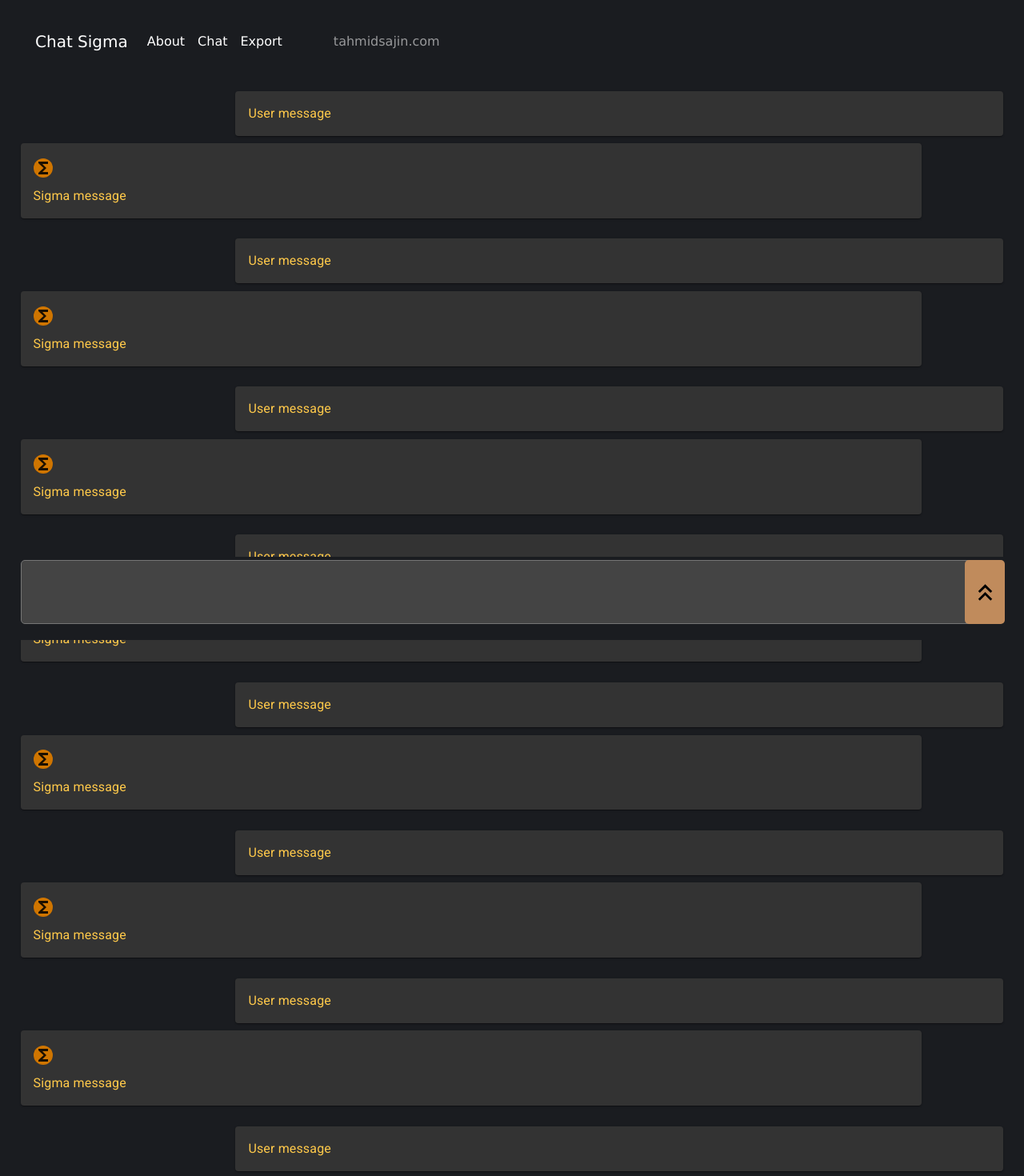
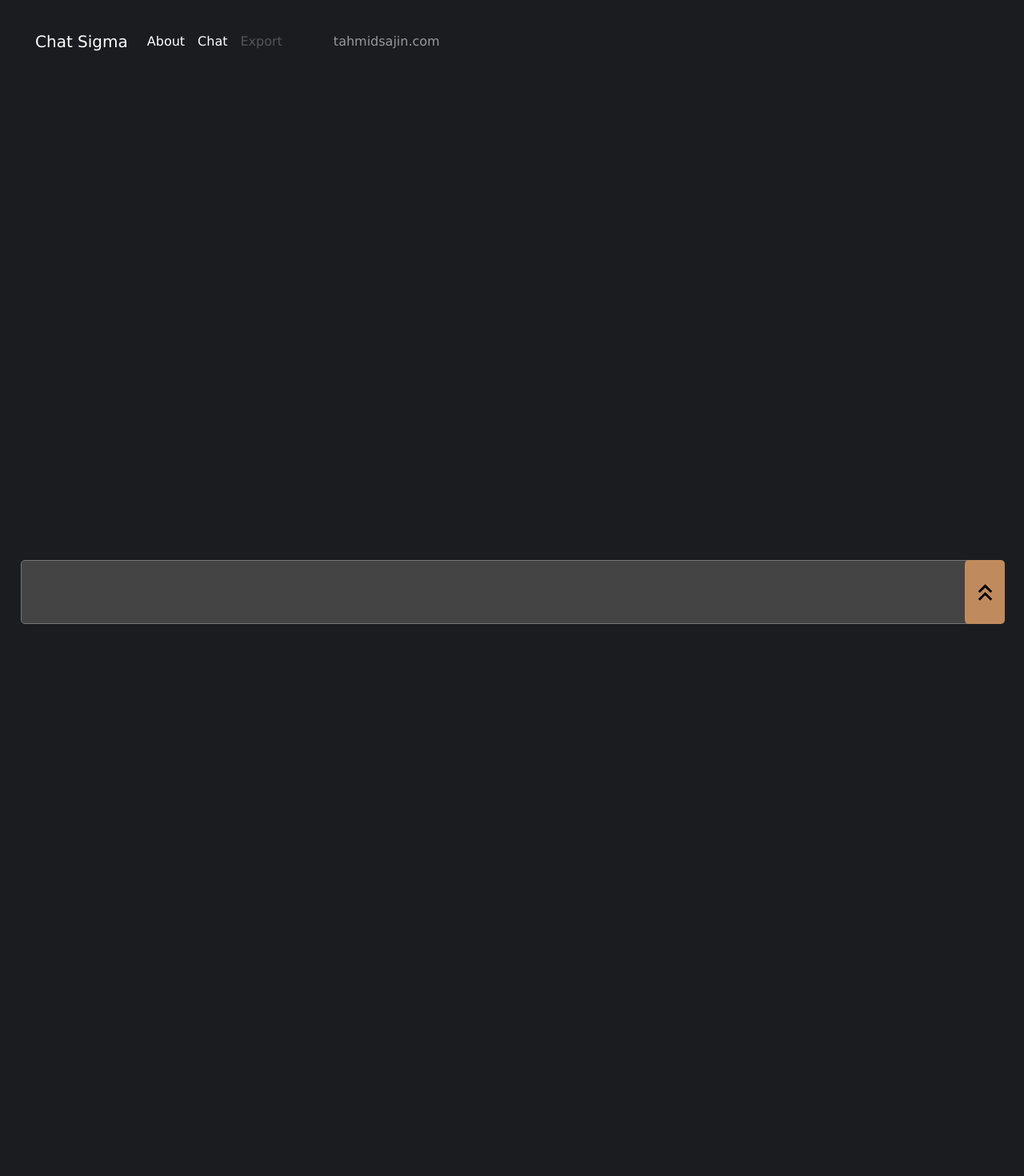
Before and after one commit to tahmid-saj/chat-sigma, a React (Create React App) app: page /chat in a window 1280 px wide. Shown: the top 1470 px of the page at 80% size. After the commit the page ends 800 px from the top, so only its background shows below. Built offline with nearby package versions, Linux system fonts and the light colour scheme.

Commit message:
chat message coupled

```diff
--- a/src/components/chat/chat-messages/chat-messages.component.jsx
+++ b/src/components/chat/chat-messages/chat-messages.component.jsx
@@ -2,18 +2,21 @@ import "./chat-messages.styles"
 import { ChatMessagesContainer } from "./chat-messages.styles"
 import { Fragment } from "react"
 import MessageCouple from "./message-couple/message-couple.component"
+import { useContext } from "react"
+import { ChatContext } from "../../../contexts/chat/chat.context"
 
 const ChatMessages = () => {
+  const { messageCouples } = useContext(ChatContext)
+
   return (
     <ChatMessagesContainer>
-      <MessageCouple></MessageCouple>
-      <MessageCouple></MessageCouple>
-      <MessageCouple></MessageCouple>
-      <MessageCouple></MessageCouple>
-      <MessageCouple></MessageCouple>
-      <MessageCouple></MessageCouple>
-      <MessageCouple></MessageCouple>
-      <MessageCouple></MessageCouple>
+      {
+        messageCouples.map((messageCouple, index) => {
+          return (
+            <MessageCouple key={ index } messageCouple={ messageCouple }></MessageCouple>
+          )
+        })
+      }
     </ChatMessagesContainer>
   )
 }
--- a/src/components/chat/chat-messages/message-couple/message-couple.component.jsx
+++ b/src/components/chat/chat-messages/message-couple/message-couple.component.jsx
@@ -3,11 +3,11 @@ import { MessageCoupleContainer } from "./message-couple.styles"
 import SigmaMessage from "../sigma-message/sigma-message.component"
 import UserMessage from "../user-message/user-message.component"
 
-const MessageCouple = () => {
+const MessageCouple = ({ messageCouple }) => {
   return (
     <MessageCoupleContainer>
-      <UserMessage></UserMessage>
-      <SigmaMessage></SigmaMessage>
+      <UserMessage userMessage={ messageCouple.userMessage }></UserMessage>
+      <SigmaMessage sigmaMessage={ messageCouple.sigmaMessage }></SigmaMessage>
     </MessageCoupleContainer>
   )
 }
--- a/src/components/chat/chat-messages/sigma-message/sigma-message.component.jsx
+++ b/src/components/chat/chat-messages/sigma-message/sigma-message.component.jsx
@@ -12,13 +12,13 @@ const paperStyles = {
   position: "relative"
 }
 
-const SigmaMessage = () => {
+const SigmaMessage = ({ sigmaMessage }) => {
   return (
     <SigmaMessageContainer>
       <SimplePaper styles={ paperStyles }>
         <FunctionsIcon sx={{ backgroundColor: COLOR_CODES.general["6"], borderRadius: "2rem",
-          margin: "0.25% 1% 1% 0%" }}/>
-        <Typography sx={{ color: COLOR_CODES.general["0"] }}>Sigma message</Typography>
+          margin: "0.25% 1% 15px 0%" }}/>
+        <Typography sx={{ color: COLOR_CODES.general["4"] }}>{ sigmaMessage }</Typography>
       </SimplePaper>
     </SigmaMessageContainer>
   )
--- a/src/components/chat/chat-messages/user-message/user-message.component.jsx
+++ b/src/components/chat/chat-messages/user-message/user-message.component.jsx
@@ -9,11 +9,11 @@ const paperStyles = {
   margin: "0.75% 2% 0.75% 23%"
 }
 
-const UserMessage = () => {
+const UserMessage = ({ userMessage }) => {
   return (
     <Fragment>
       <SimplePaper styles={ paperStyles }>
-        <Typography sx={{ color: COLOR_CODES.general["0"] }}>User message</Typography>
+        <Typography sx={{ color: COLOR_CODES.general["0"] }}>{ userMessage }</Typography>
       </SimplePaper>
     </Fragment>
   )
--- a/src/components/chat/send-message/send-message.component.jsx
+++ b/src/components/chat/send-message/send-message.component.jsx
@@ -1,6 +1,8 @@
 import { Fragment, useState } from "react"
 import "./send-message.styles.scss"
 import KeyboardDoubleArrowUpIcon from '@mui/icons-material/KeyboardDoubleArrowUp';
+import { useContext } from "react";
+import { ChatContext } from "../../../contexts/chat/chat.context";
 
 const defaultFormFields = {
   messageInput: ""
@@ -8,14 +10,15 @@ const defaultFormFields = {
 
 const SendMessage = () => {
   const [formFields, setFormFields] = useState(defaultFormFields)
+  const { getChatResponse } = useContext(ChatContext)
 
   const resetFormFields = () => {
     setFormFields(defaultFormFields)
   }
 
-  const handleSubmit = async (event) => {
+  const handleSubmit = (event) => {
     event.preventDefault()
-    alert(formFields.messageInput)
+    getChatResponse(formFields.messageInput)
 
     resetFormFields()
   }
--- a/src/components/chat/send-message/send-message.styles.scss
+++ b/src/components/chat/send-message/send-message.styles.scss
@@ -13,7 +13,7 @@
 
 .send-message-input {
   margin: 0px;
-  padding: 0px;
+  padding: 8px 50px 8px 8px;
   width: 100%;
   outline: none;
   height: 80px;
--- a/src/components/shared/navigation/navigation.component.jsx
+++ b/src/components/shared/navigation/navigation.component.jsx
@@ -21,7 +21,7 @@ const NavigationBar = () => {
             </li>
 
             <li class="nav-item">
-              <a class="nav-link active" aria-current="page" href={`${NAV_LINKS.paths.export}`}>Export</a>
+              <a class="nav-link disabled" aria-current="page" href={`${NAV_LINKS.paths.export}`}>Export</a>
             </li>
 
             <li class="nav-item">
--- a/src/contexts/chat/chat.context.jsx
+++ b/src/contexts/chat/chat.context.jsx
@@ -7,7 +7,14 @@ const getChatResponseHelper = async (messageCouples, userMessage) => {
   if (validateChatMessageInput(userMessage)) return messageCouples
 
   const res = await getChatResponse(userMessage)
-  return res
+
+  return [
+    ...messageCouples,
+    {
+      userMessage: userMessage,
+      sigmaMessage: res
+    }
+  ]
 }
 
 // initial state
@@ -15,8 +22,10 @@ export const ChatContext = createContext({
   messageCouples: [],
   // messageCouples structure
   // [
-  //   userMessage: "",
-  //   sigmaMessage: ""
+  //   {
+  //     userMessage: "",
+  //     sigmaMessage: ""
+  //   }
   // ]
 
   getChatResponse: () => {}
```
